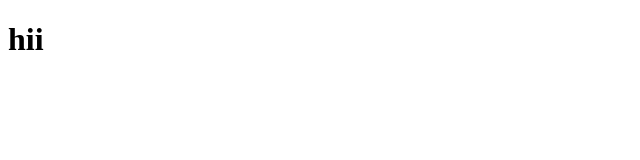
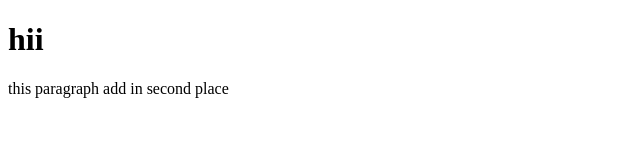
Before and after one commit to ChechareAbhishekSopan/git-practice, a plain HTML site: page index.html in a window 1280 px wide. Shown: the whole page, without its empty margins (0-640 px from the left). Drawn offline with Linux system fonts and the light colour scheme.

Commit message:
paragraph

```diff
--- a/index.html
+++ b/index.html
@@ -6,5 +6,6 @@
 </head>
 <body>
     <h1>hii</h1>
+    <p>this paragraph add in second place</p>
 </body>
 </html>
```
